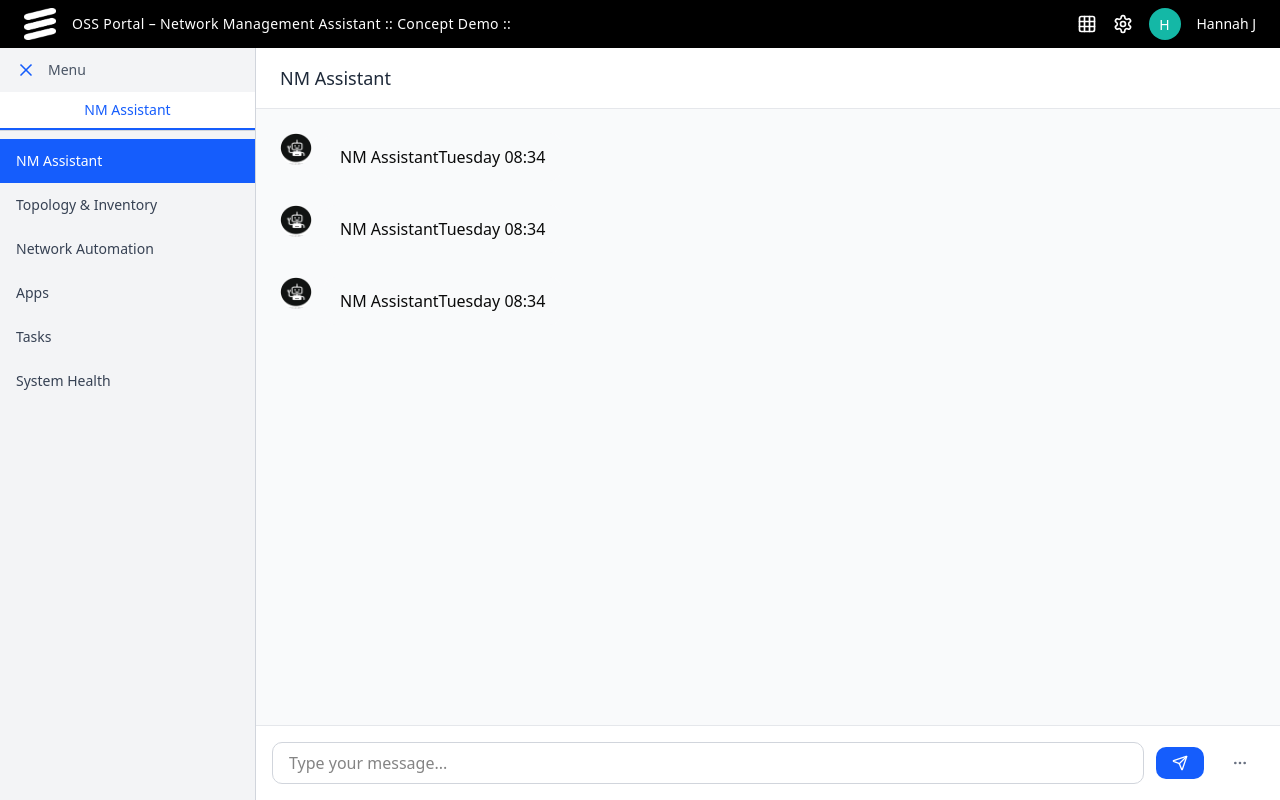
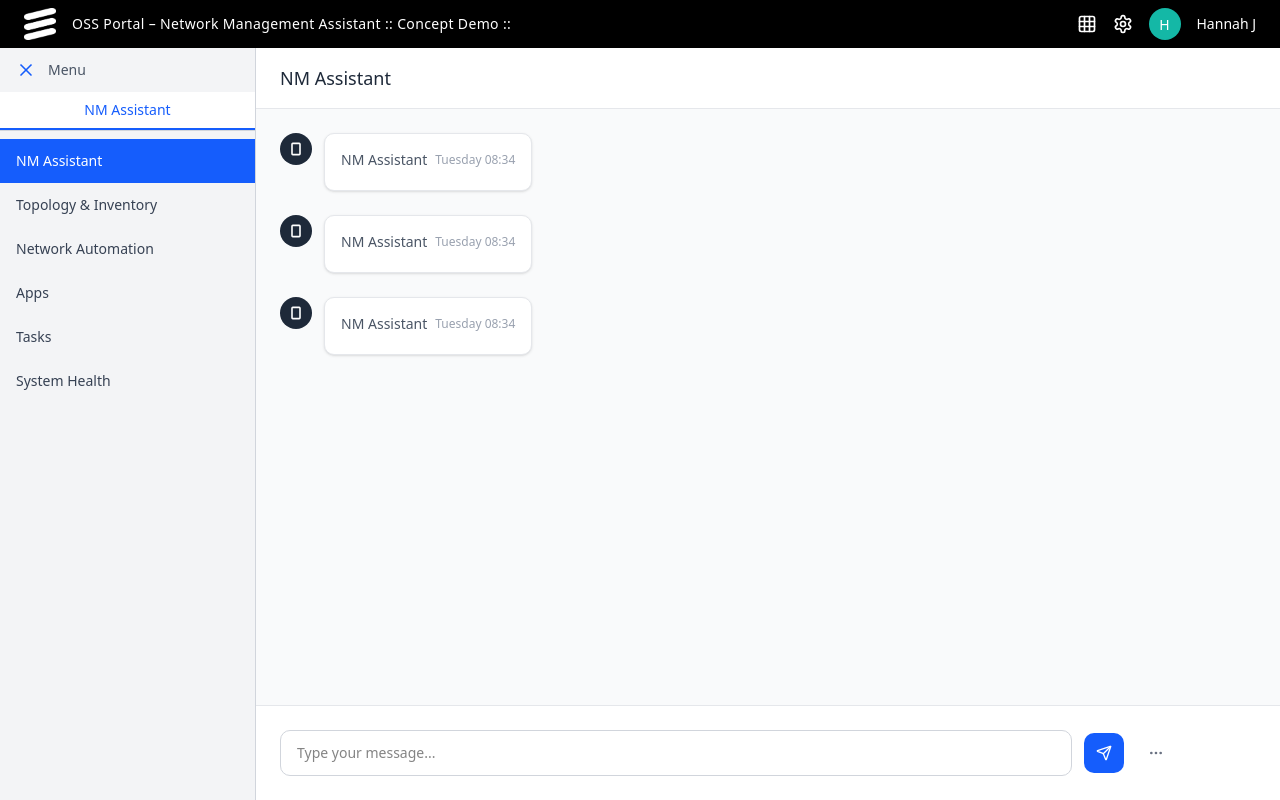
Before and after one commit to raoulbia-ai/oss-portal-demo, a React (Vite) app: page / in a window 1280 px wide. Built offline with nearby package versions, Linux system fonts and the light colour scheme.

Commit message:
🎨 Fix main chat interface - clean white bubbles, printer icon, proper layout

```diff
--- a/src/App.jsx
+++ b/src/App.jsx
@@ -176,35 +176,40 @@ function App() {
                   <div className={`flex items-start space-x-3 ${msg.sender === 'user' ? 'flex-row-reverse space-x-reverse' : ''}`}>
                     <div className="flex-shrink-0">
                       {msg.sender === 'user' ? (
-                        <div className="user-avatar">H</div>
+                        <div className="w-8 h-8 bg-teal-500 rounded-full flex items-center justify-center text-white font-medium text-sm">
+                          H
+                        </div>
                       ) : (
-                        <div className="bot-avatar">
-                          <img src={robotIcon} alt="Bot" className="w-8 h-8 rounded-full" />
+                        <div className="w-8 h-8 bg-gray-800 rounded-full flex items-center justify-center">
+                          <svg className="w-4 h-4 text-white" fill="currentColor" viewBox="0 0 20 20">
+                            <path fillRule="evenodd" d="M4 4a2 2 0 012-2h8a2 2 0 012 2v12a2 2 0 01-2 2H6a2 2 0 01-2-2V4zm2 0v12h8V4H6z" clipRule="evenodd" />
+                          </svg>
                         </div>
                       )}
                     </div>
-                    <div className={`message-bubble ${msg.sender === 'user' ? 'user-message' : 'bot-message'}`}>
-                      <div className="message-header">
-                        <span className="sender-name">
+                    <div className={`${msg.sender === 'user' ? 'bg-blue-500 text-white' : 'bg-white border border-gray-200'} rounded-lg p-4 shadow-sm max-w-lg`}>
+                      <div className="flex items-center space-x-2 mb-1">
+                        <span className={`text-sm font-medium ${msg.sender === 'user' ? 'text-white' : 'text-gray-600'}`}>
                           {msg.sender === 'user' ? 'Hannah J' : 'NM Assistant'}
                         </span>
-                        <span className="timestamp">{msg.timestamp}</span>
+                        <span className={`text-xs ${msg.sender === 'user' ? 'text-blue-100' : 'text-gray-400'}`}>
+                          {msg.timestamp}
+                        </span>
                       </div>
-                      <div className="message-content">
-                        <p>{msg.text}</p>
+                      <div className={`${msg.sender === 'user' ? 'text-white' : 'text-gray-800'}`}>
+                        <p className="text-sm leading-relaxed">{msg.text}</p>
 
                         {/* Audio controls for bot messages */}
                         {msg.sender === 'bot' && (
-                          <div className="audio-controls">
-                            <button className="play-button">
-                              <Play className="w-4 h-4" />
+                          <div className="mt-3">
+                            <button className="inline-flex items-center space-x-2 px-3 py-1.5 bg-gray-100 hover:bg-gray-200 rounded-md text-sm text-gray-700 transition-colors">
                               <span>Play Again</span>
+                              <div className="flex items-center space-x-0.5">
+                                {Array.from({ length: 8 }).map((_, i) => (
+                                  <div key={i} className="w-0.5 h-3 bg-gray-400 rounded-full" />
+                                ))}
+                              </div>
                             </button>
-                            <div className="waveform">
-                              {Array.from({ length: 20 }).map((_, i) => (
-                                <div key={i} className="waveform-bar" />
-                              ))}
-                            </div>
                           </div>
                         )}
 
@@ -243,23 +248,23 @@ function App() {
           </div>
 
           {/* Input Area */}
-          <div className="bg-white border-t border-gray-200 p-4">
-            <div className="flex items-center space-x-3">
+          <div className="bg-white border-t border-gray-200 p-6">
+            <div className="flex items-center space-x-3 max-w-4xl">
               <input
                 type="text"
                 value={message}
                 onChange={(e) => setMessage(e.target.value)}
                 onKeyPress={(e) => e.key === 'Enter' && handleSendMessage()}
                 placeholder="Type your message..."
-                className="flex-1 px-4 py-2 border border-gray-300 rounded-lg focus:outline-none focus:ring-2 focus:ring-blue-500"
+                className="flex-1 px-4 py-3 border border-gray-300 rounded-lg focus:outline-none focus:ring-2 focus:ring-blue-500 focus:border-blue-500 text-sm"
               />
               <button
                 onClick={handleSendMessage}
-                className="px-4 py-2 bg-blue-600 text-white rounded-lg hover:bg-blue-700 transition-colors"
+                className="p-3 bg-blue-600 text-white rounded-lg hover:bg-blue-700 transition-colors"
               >
                 <Send className="w-4 h-4" />
               </button>
-              <button className="px-4 py-2 text-gray-500 hover:text-gray-700 transition-colors">
+              <button className="p-3 text-gray-500 hover:text-gray-700 transition-colors">
                 <MoreHorizontal className="w-4 h-4" />
               </button>
             </div>
```
Also changed, not shown: 5 other files (tests, documents, lock files or other folders).
